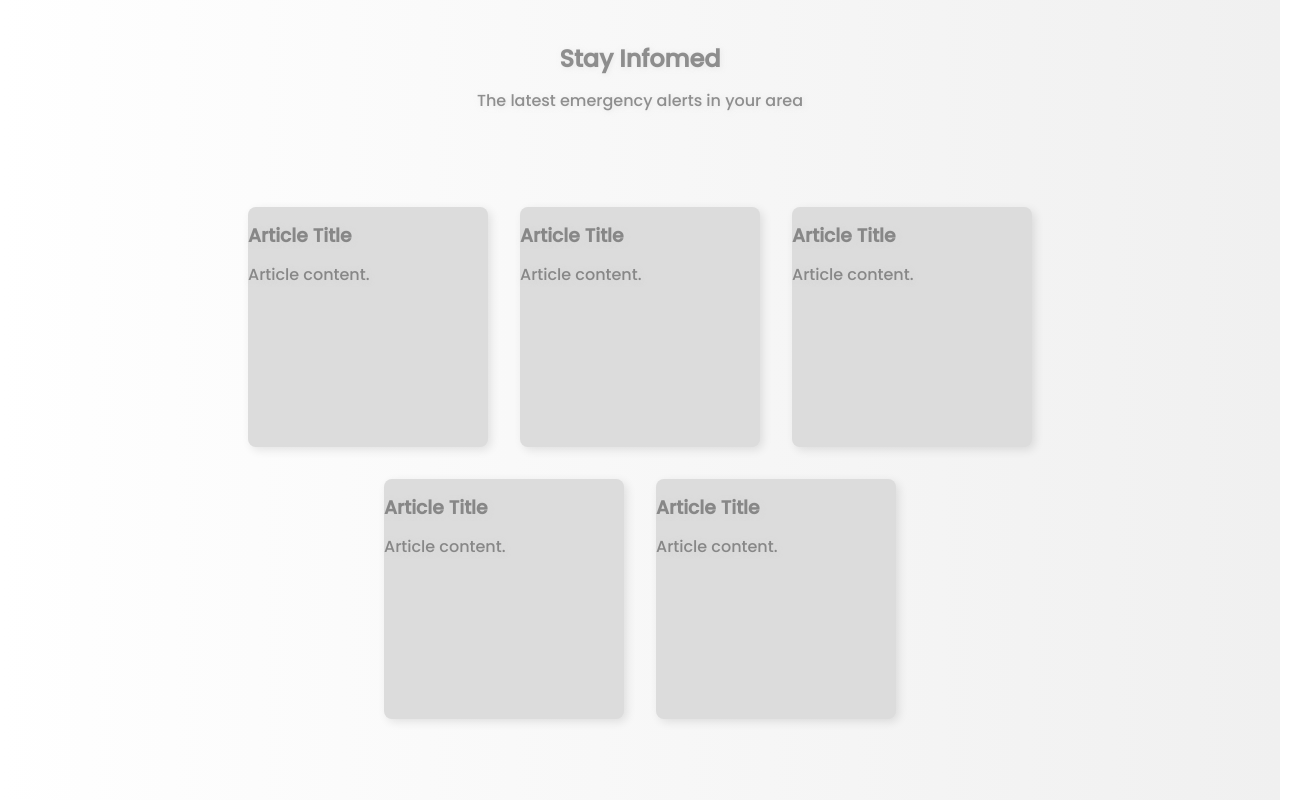
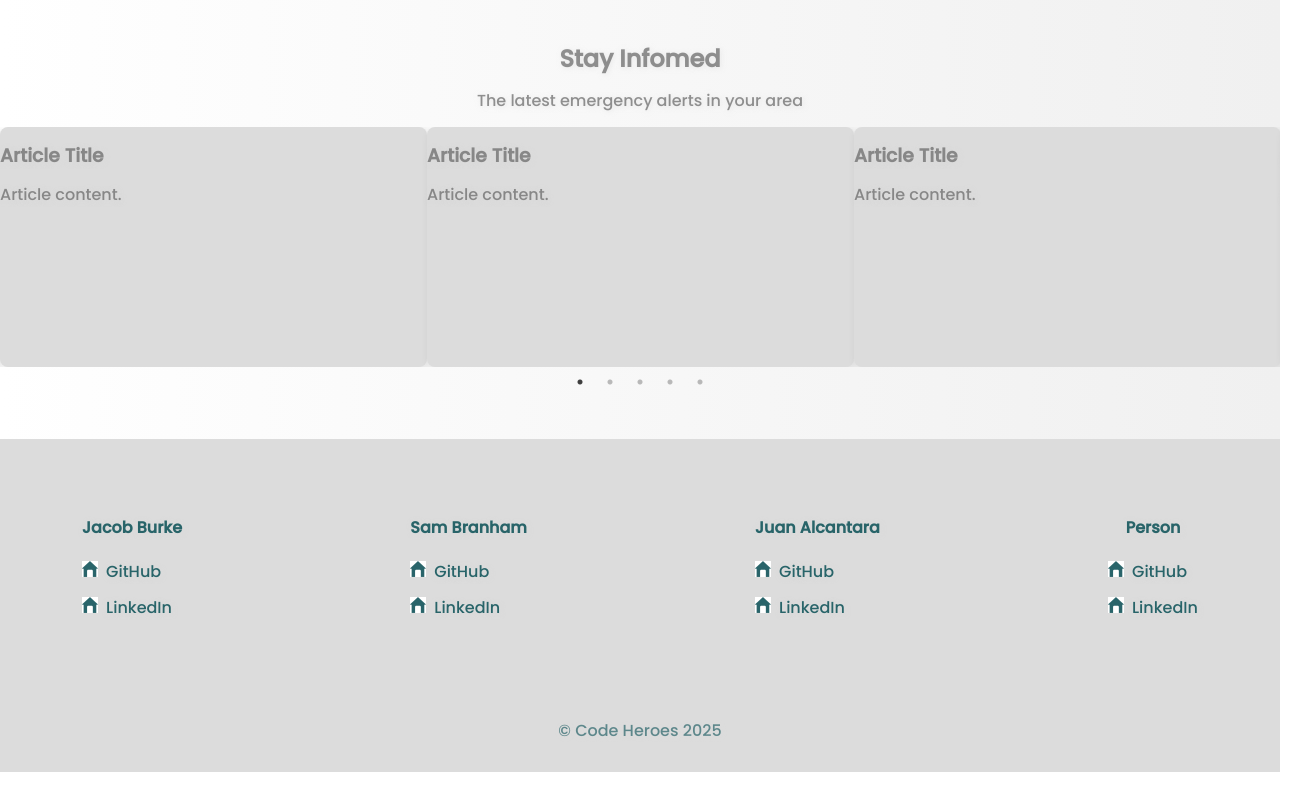
Before and after one commit to 00H00W/CodeJamJanuary, a React (Vite) app: page / in a window 1280 px wide. Shown: the part 1480-2280 px from the top of the page, 1305 px wide, since content can reach past the window. After the commit the page ends 2252 px from the top, so only its background shows below. Built offline with nearby package versions, Linux system fonts and the light colour scheme.

Commit message:
Demo carousel in articles

```diff
--- a/src/components/Articles/Articles.jsx
+++ b/src/components/Articles/Articles.jsx
@@ -1,3 +1,4 @@
+import Carousel from "../Carousel/Carousel";
 import "./Articles.css";
 
 function Articles() {
@@ -9,7 +10,30 @@ function Articles() {
           The latest emergency alerts in your area
         </p>
       </div>
-      <ul className="articles__cards-container">
+      <Carousel slideCount={3}>
+        {/* feel free to mess around with this */}
+        <div className="articles__card">
+          <h3 className="atricle__title">Article Title</h3>
+          <p className="article__content">Article content.</p>
+        </div>
+        <div className="articles__card">
+          <h3 className="atricle__title">Article Title</h3>
+          <p className="article__content">Article content.</p>
+        </div>
+        <div className="articles__card">
+          <h3 className="atricle__title">Article Title</h3>
+          <p className="article__content">Article content.</p>
+        </div>
+        <div className="articles__card">
+          <h3 className="atricle__title">Article Title</h3>
+          <p className="article__content">Article content.</p>
+        </div>
+        <div className="articles__card">
+          <h3 className="atricle__title">Article Title</h3>
+          <p className="article__content">Article content.</p>
+        </div>
+      </Carousel>
+      {/* <ul className="articles__cards-container">
         <li className="articles__card">
           <h3 className="atricle__title">Article Title</h3>
           <p className="article__content">Article content.</p>
@@ -30,7 +54,7 @@ function Articles() {
           <h3 className="atricle__title">Article Title</h3>
           <p className="article__content">Article content.</p>
         </li>
-      </ul>
+      </ul> */}
     </section>
   );
 }
--- a/src/components/Carousel/Carousel.jsx
+++ b/src/components/Carousel/Carousel.jsx
@@ -7,12 +7,12 @@ import "slick-carousel/slick/slick-theme.css";
 // Example code taken from GeeksForGeeks
 // https://www.geeksforgeeks.org/how-to-create-a-responsive-carousel-in-react-js/
 
-function Carousel({ children }) {
+function Carousel({ children, slideCount = 1 }) {
   const settings = {
     dots: true,
     infinite: true,
     speed: 500,
-    slidesToShow: 1,
+    slidesToShow: slideCount,
     slidesToScroll: 1,
 
     appendDots: (dots) => (
```
